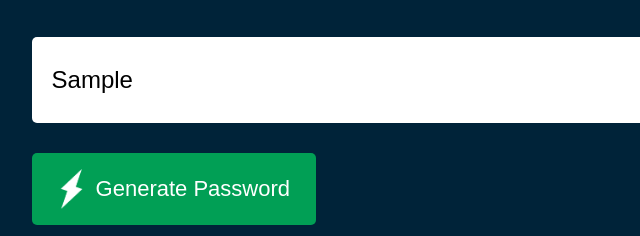
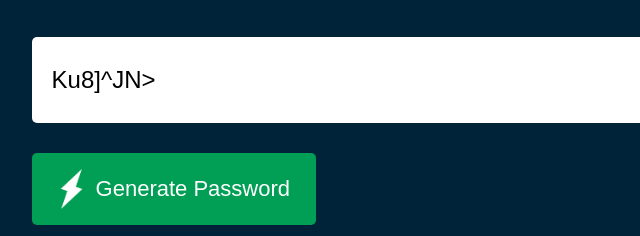
Before and after one commit to VasaJahnavi/Random_Pwd, a plain HTML site: page index.html in a window 1280 px wide. Both pictures are taken after typing "Sample" into the empty fields and a click on the button "Generate Password". Shown: the part 241-477 px from the top of the page, 122-762 px from the left. Drawn offline with Linux system fonts and the light colour scheme.

Commit message:
Built a simple password generator UI

```diff
--- a/index.html
+++ b/index.html
@@ -12,9 +12,35 @@
 
     <div class="display">
         <input type="text" id="password" placeholder="Password">
-        <img src="images/copy.png">
+        <img src="images/copy.png" onclick="copyPassword()">
     </div>
-    <button><img src="images/generate.png">Generate Password</button>
+    <button onclick="createPassword()"><img src="images/generate.png">Generate Password</button>
 </div>
+<script>
+    const passwordBox = document.getElementById("password");
+    const length = 8;
+    const upperCase = "ABCDEFGHIJKLMNOPQRSTUVWXYZ";
+    const lowerCase = "abcdefghijklmnopqrstuvwxyz";
+    const number = "0123456789";
+    const symbol="@#$%^&*()_+~|{}[]<>?-=";
+    const allChars = upperCase+lowerCase+number+symbol;
+
+    function createPassword(){
+        let password= "";
+        password += upperCase[Math.floor(Math.random() * upperCase.length)];
+        password += lowerCase[Math.floor(Math.random() * lowerCase.length)];
+        password += number[Math.floor(Math.random() * number.length)];
+        password += symbol[Math.floor(Math.random() * symbol.length)];
+        while(length>password.length){
+            password += allChars[Math.floor(Math.random() * allChars.length)]
+        }
+        passwordBox.value=password;
+    }
+
+    function copyPassword(){
+        passwordBox.select();
+        document.execCommand("copy");
+    }
+</script>
 </body>
 </html>
```
